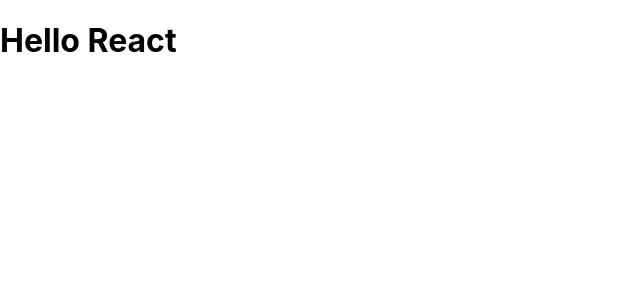
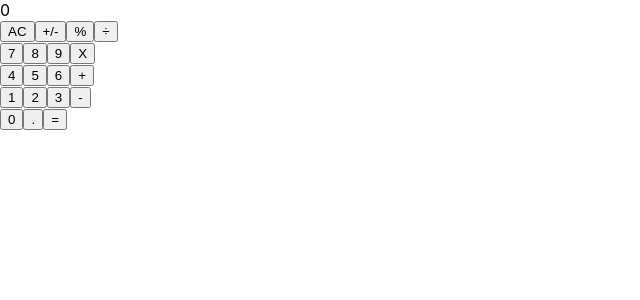
Before and after one commit to chasscepts/calculator, a React (Create React App) app: page / in a window 1280 px wide. Shown: the top 300 px of the page, without its empty margins (0-640 px from the left). Built offline with nearby package versions, Linux system fonts and the light colour scheme.

Commit message:
Implement App Component

```diff
--- a/src/App.js
+++ /dev/null
@@ -1,5 +0,0 @@
-export default function App() {
-  return (
-    <h1>Hello React</h1>
-  );
-}
--- /dev/null
+++ b/src/components/App.js
@@ -0,0 +1,12 @@
+import React from 'react';
+import Display from './Display';
+import ButtonPanel from './ButtonPanel';
+
+export default function App() {
+  return (
+    <>
+      <Display />
+      <ButtonPanel />
+    </>
+  );
+}
--- a/src/index.js
+++ b/src/index.js
@@ -1,7 +1,7 @@
 import React from 'react';
 import ReactDOM from 'react-dom';
 import './index.css';
-import App from './App';
+import App from './components/App';
 import reportWebVitals from './reportWebVitals';
 
 ReactDOM.render(
```
